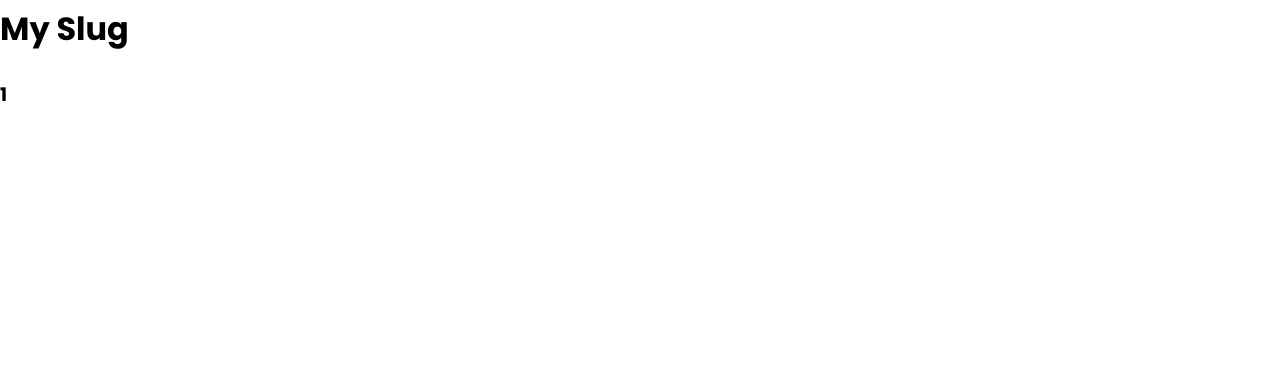
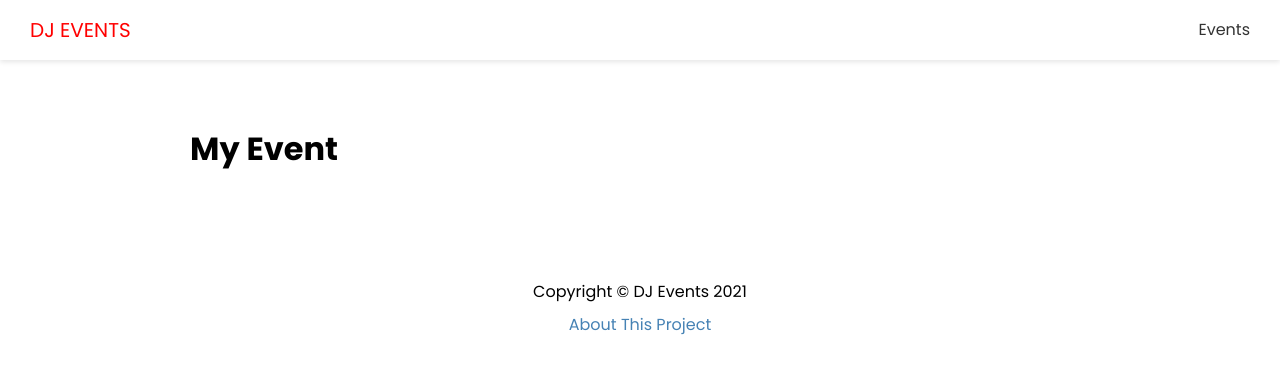
Before and after one commit to enias-oliveira/dj-events-frontend, a Next.js app: page /events/1 in a window 1280 px wide. Shown: the top 374 px of the page. Built offline with nearby package versions, Linux system fonts and the light colour scheme.

Commit message:
feat: adds Layout to to pages

```diff
--- a/components/Footer.tsx
+++ b/components/Footer.tsx
@@ -6,7 +6,7 @@ const Footer = (): JSX.Element => {
     <footer className={styles.footer}>
       <p>Copyright &copy; DJ Events 2021</p>
       <p>
-        <Link href="/">About This Project</Link>
+        <Link href="/about">About This Project</Link>
       </p>
     </footer>
   )
--- a/pages/about.tsx
+++ b/pages/about.tsx
@@ -1,12 +1,13 @@
 import { NextPage } from 'next'
+import Layout from '../components/Layout'
 
 const About: NextPage = () => {
   return (
-    <div>
+    <Layout title="About DJ Events">
       <h1>About</h1>
       <p>This is an app to find the latest DJ and other musical events</p>
       <p>Version: 1.0.0</p>
-    </div>
+    </Layout>
   )
 }
 
--- a/pages/events/[slug].tsx
+++ b/pages/events/[slug].tsx
@@ -1,15 +1,12 @@
 import { NextPage } from 'next'
-import { AppProps } from 'next/app'
-import { useRouter } from 'next/router'
 
-const Event: NextPage<AppProps> = () => {
-  const router = useRouter()
+import Layout from '../../components/Layout'
 
+const Event: NextPage = () => {
   return (
-    <>
-      <h1>My Slug</h1>
-      <h3>{router.query.slug}</h3>
-    </>
+    <Layout>
+      <h1>My Event</h1>
+    </Layout>
   )
 }
 
--- a/pages/index.tsx
+++ b/pages/index.tsx
@@ -5,7 +5,7 @@ import Layout from '../components/Layout'
 const Home: NextPage = () => {
   return (
     <Layout>
-      <h1>Dj Events</h1>
+      <h1>Home</h1>
     </Layout>
   )
 }
```
Also changed, not shown: pages/events/index.tsx (+4 -4 lines).
